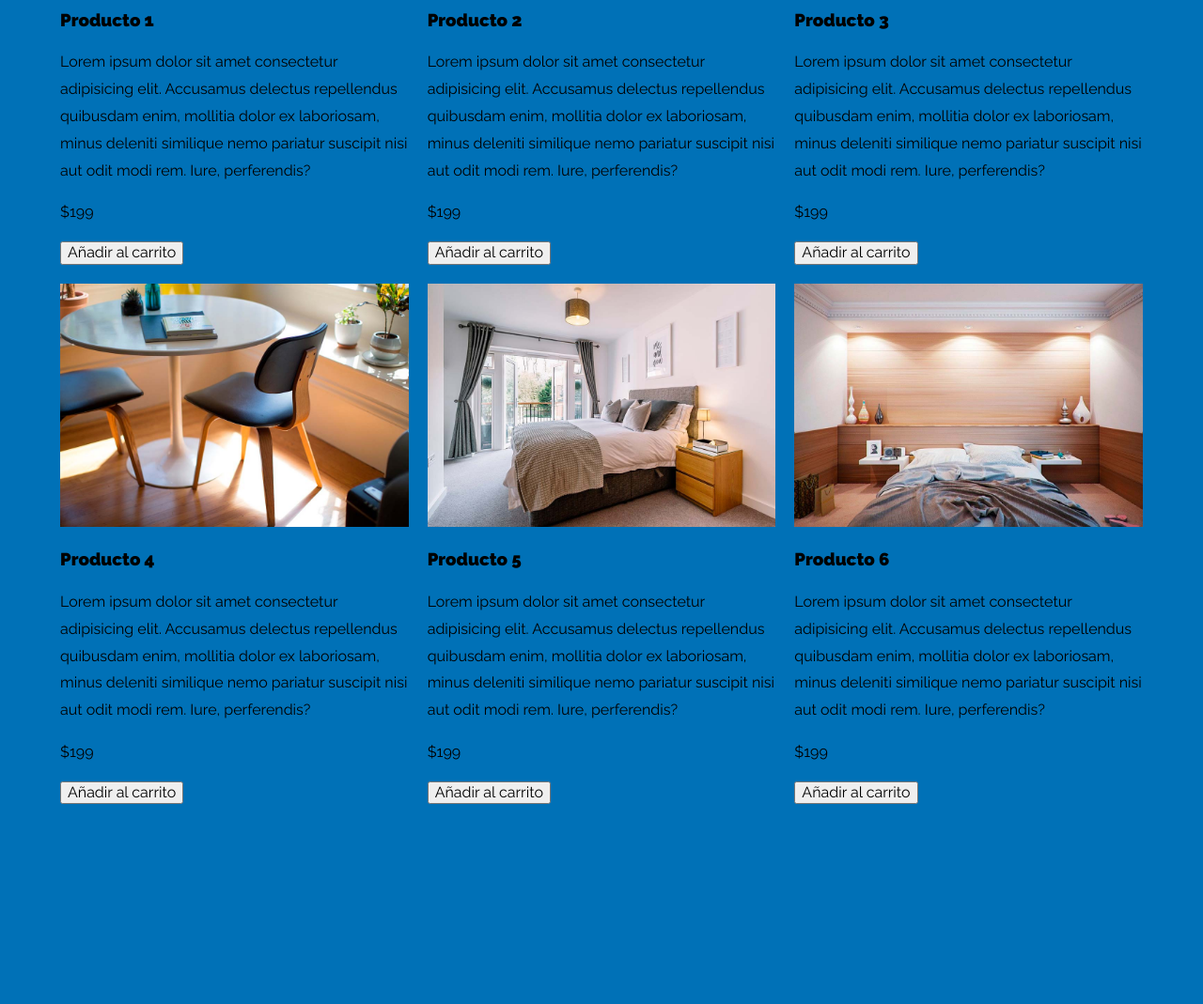
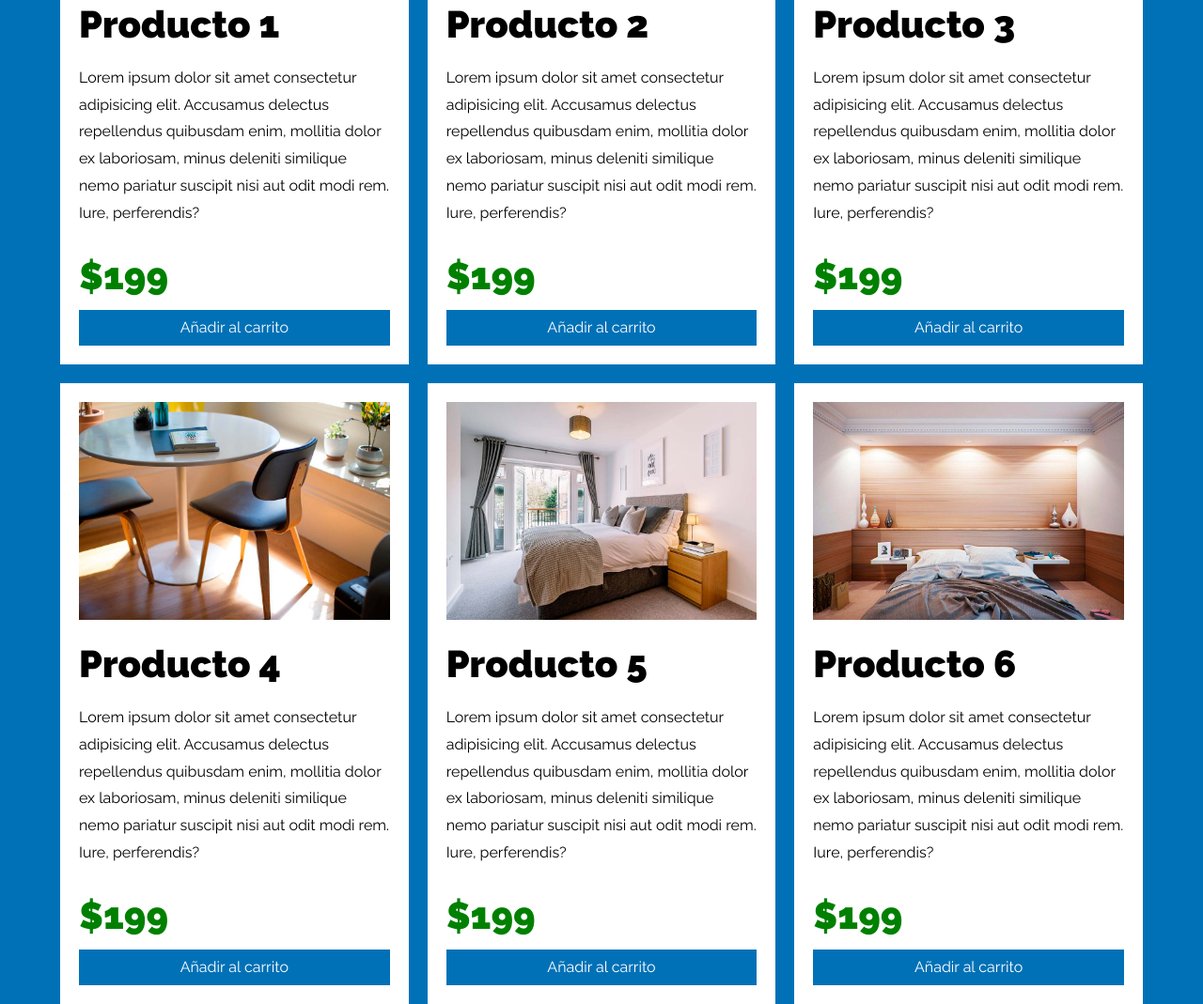
Before and after one commit to danlsk1986/BEM, a plain HTML site: page index.html in a window 1280 px wide. Shown: the part 874-1943 px from the top of the page at 94% size. Before the commit the page ends 1730 px from the top, so only its background shows below. Drawn offline with Linux system fonts and the light colour scheme.

Commit message:
CSS a los bloques de producto

```diff
--- a/css/styles.css
+++ b/css/styles.css
@@ -46,7 +46,8 @@ img {
 }
 .contenedor {
     max-width: 120rem;
-    margin-inline: auto;
+    /* margin-inline: auto; */
+    margin: 0 auto;
     width: 90%;
 }
 
@@ -92,3 +93,54 @@ img {
         gap: 2rem;
     }
 }
+
+.producto {
+    background-color: var(--blanco);
+    padding: 2rem;
+    margin-bottom: 2rem;
+}
+
+@media(min-width: 768px){
+ .producto {
+     margin-bottom: 0;
+ }
+}
+
+.producto:last-of-type {
+    margin: 0;
+}
+
+.producto__nombre {
+    font-size: 4rem;
+}
+
+.producto__descripocion {
+    color: #8b8b8b;
+    margin: 0;
+}
+
+.producto__precios {
+    display: flex;
+    justify-content: space-between;
+}
+
+.producto__precio {
+    font-weight: 900;
+    color: green;
+    font-size: 4rem;
+    margin: 0;
+}
+
+.producto__boton {
+    all: unset;
+    background-color: var(--azul);
+    width: 100%;
+    padding: 1rem 0;
+    text-align: center;
+    color: var(--blanco);
+    cursor: pointer;
+}
+
+.producto__boton:hover {
+    background-color: #01426a;
+}
```
